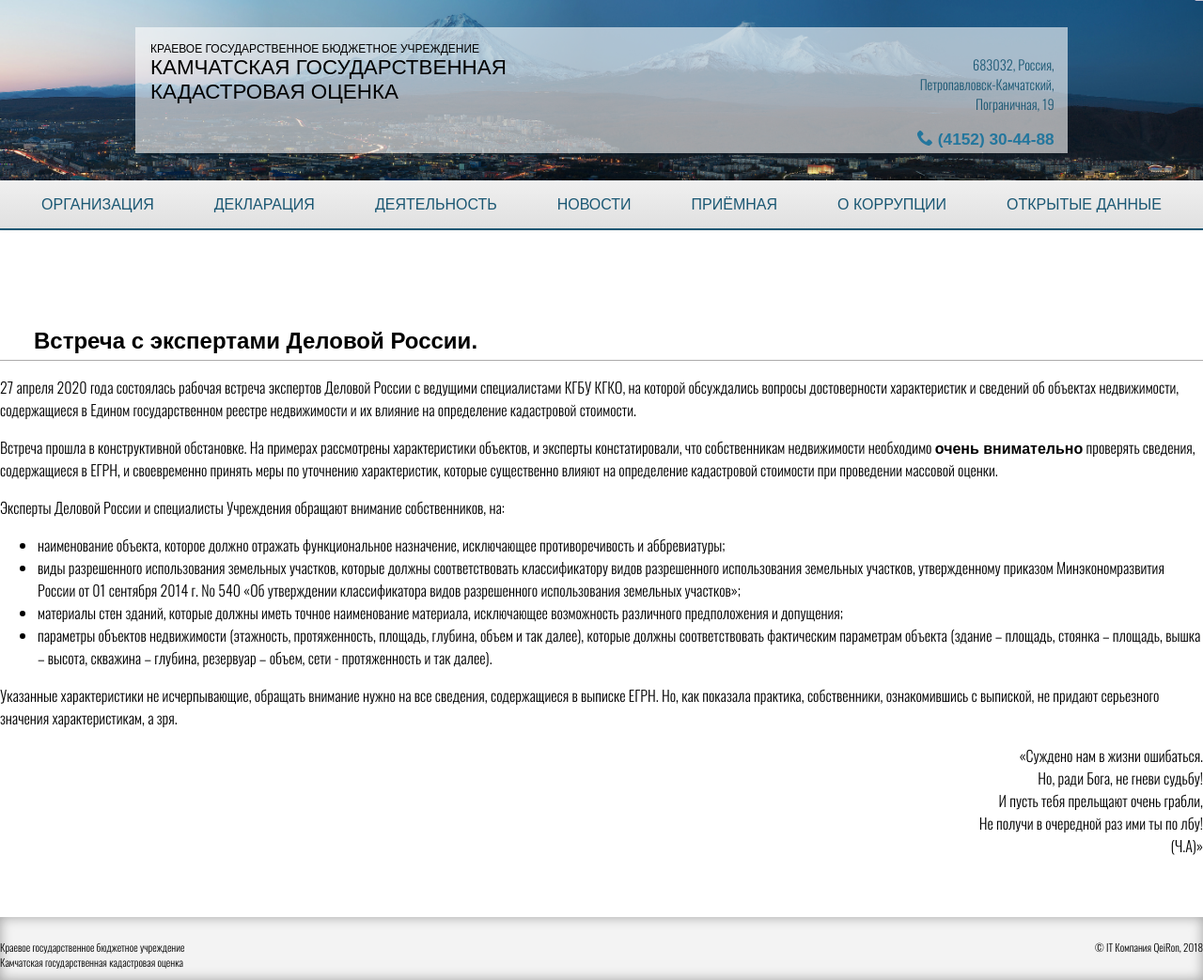
After one commit to KGBU-KGKO/gko.kamgov.ru, a PHP site: page /news21.php in a window 1280 px wide. The commit adds this page. Shown: the whole page at 94% size. Run offline with PHP 8.4, Linux system fonts and the light colour scheme; some web fonts are replaced.

Commit message:
Add news21

```diff
--- a/news.php
+++ b/news.php
@@ -9,6 +9,11 @@
 	<div class="content b-corruption">
 			<h1 class="title">Новости</h1>
 			<div class="news-item left">
+			  <div class="date">28 апреля 2020 года</div>
+              <div class="news-link"><a href="news21.php">Встреча с экспертами Деловой России.</a></div>
+              <div class="descr"><p>27 апреля 2020 года состоялась рабочая встреча экспертов Деловой России с ведущими специалистами КГБУ КГКО, на которой обсуждались вопросы достоверности характеристик и сведений об объектах недвижимости, содержащиеся в Едином государственном реестре недвижимости и их влияние на определение кадастровой стоимости.</p>
+              </div>
+              <hr>
 			  <div class="date">23 апреля 2020 года</div>
               <div class="news-link"><a href="news20.php">Обработка Перечня объектов недвижимости, подлежащих государственной кадастровой оценке.</a></div>
               <div class="descr"><p>Обработка информации, содержащейся в Перечне объектов недвижимости, подлежащих государственной кадастровой оценке, является ключевым этапом подготовки к проведению расчетов кадастровой стоимости. На данном этапе формируются данные, необходимые для группировки объектов недвижимости.</p>
--- /dev/null
+++ b/news21.php
@@ -0,0 +1,30 @@
+<? include 'site_top.inc'; ?>
+<? include 'header.inc'; ?>
+<? include 'mainmenu.inc'; ?>
+<script>document.title += ' - Новости'</script>
+
+
+<div class="section">
+	<p class="content-anchor"><a name="about">&nbsp;</a></p>
+
+	<div class="content b-corruption">
+		<!--<div class="article" width=80%>-->
+		<h1 class="title">Встреча с экспертами Деловой России.</h1>
+		<p>27 апреля 2020 года состоялась рабочая встреча экспертов Деловой России с ведущими специалистами КГБУ КГКО, на которой обсуждались вопросы достоверности характеристик и сведений об объектах недвижимости, содержащиеся в Едином государственном реестре недвижимости и их влияние на определение кадастровой стоимости.</p>
+		<p>Встреча прошла в конструктивной обстановке. На примерах рассмотрены характеристики объектов, и эксперты констатировали, что собственникам недвижимости необходимо <b>очень внимательно</b> проверять сведения, содержащиеся в ЕГРН, и своевременно принять меры по уточнению характеристик, которые существенно влияют на определение кадастровой стоимости при проведении массовой оценки.</p>
+		<p>Эксперты Деловой России и специалисты Учреждения обращают внимание собственников, на:</p>
+		<ul>
+			<li>наименование объекта, которое должно отражать функциональное назначение, исключающее противоречивость и аббревиатуры;</li>
+			<li>виды разрешенного использования земельных участков, которые должны соответствовать классификатору видов разрешенного использования земельных участков, утвержденному приказом Минэкономразвития России от 01 сентября 2014 г. № 540 «Об утверждении классификатора видов разрешенного использования земельных участков»;</li>
+			<li>материалы стен зданий, которые должны иметь точное наименование материала, исключающее возможность различного предположения и допущения;</li>
+			<li>параметры объектов недвижимости (этажность, протяженность, площадь, глубина, объем и так далее), которые должны соответствовать фактическим параметрам объекта (здание – площадь, стоянка – площадь, вышка – высота, скважина – глубина, резервуар – объем, сети - протяженность и так далее).</li>
+		</ul>
+		<p>Указанные характеристики не исчерпывающие, обращать внимание нужно на все сведения, содержащиеся в выписке ЕГРН. Но, как показала практика, собственники, ознакомившись с выпиской, не придают серьезного значения характеристикам, а зря.</p>
+		<p style="text-align: right;">«Суждено нам в жизни ошибаться.<br>Но, ради Бога, не гневи судьбу!<br>И пусть тебя прельщают очень грабли,<br>Не получи в очередной раз ими ты по лбу! <br>(Ч.А)»</p>
+	</div>
+</div>
+
+
+
+<? include 'footer.inc'; ?>
+<? include 'site_bottom.inc'; ?>
```
